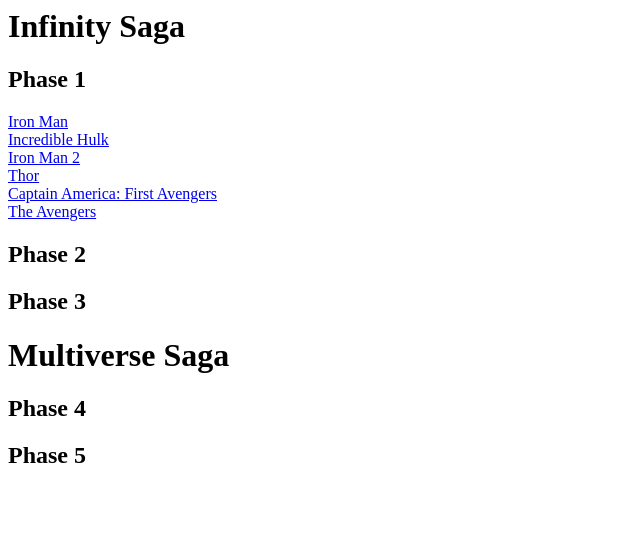
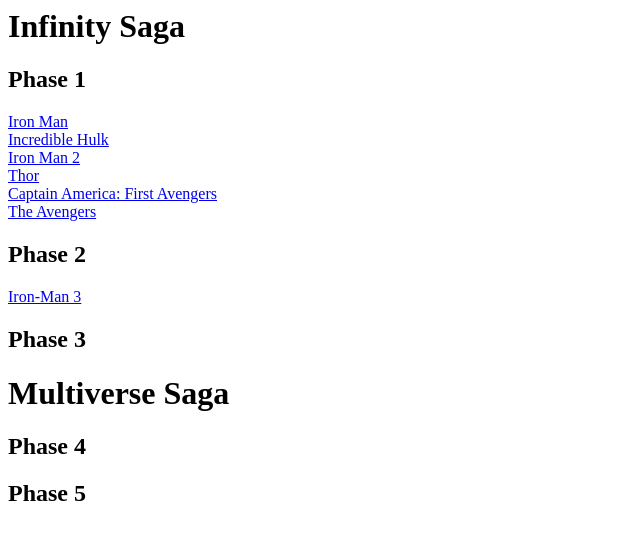
Before and after one commit to tristanhache/marvel-wiki, a Flask app: page / in a window 1280 px wide. Shown: the top 540 px of the page, without its empty margins (0-640 px from the left). Run offline with Flask 3, Linux system fonts and the light colour scheme; some libraries are stand-ins or nearby versions.

Commit message:
hgfuhyfdhsiuhfiugd

```diff
--- a/app.py
+++ b/app.py
@@ -10,6 +10,8 @@
 @app.errorhandler(404)
 def not_found(error):
     return render_template('error.html'), 404
+
+
 
 @app.route("/iron-man")
 def ironman():
@@ -34,3 +36,9 @@
 @app.route("/the-avengers")
 def theavengers():
     return render_template("movies/marvel/the-avengers.html")
+
+
+
+@app.route("/iron-man-3")
+def ironman3():
+    return render_template("movies/marvel/phase2/iron-man-3.html")
--- a/templates/index.html
+++ b/templates/index.html
@@ -30,6 +30,9 @@
         </div>
         <div class="phase-2">
             <h2>Phase 2</h2>
+            <div>
+                <a href="/iron-man-3">Iron-Man 3</a>
+            </div>
         </div>
         <div class="phase-3">
             <h2>Phase 3</h2>
```
Also changed, not shown: templates/movies/marvel/phase1/captain-america-first-avengers.html (renamed from templates/movies/marvel/captain-america-first-avengers.html), templates/movies/marvel/phase1/incredible-hulk.html (renamed from templates/movies/marvel/incredible-hulk.html), templates/movies/marvel/phase1/iron-man-2.html (renamed from templates/movies/marvel/iron-man-2.html), templates/movies/marvel/phase1/iron-man.html (renamed from templates/movies/marvel/iron-man.html), templates/movies/marvel/phase1/the-avengers.html (renamed from templates/movies/marvel/the-avengers.html), templates/movies/marvel/phase1/thor.html (renamed from templates/movies/marvel/thor.html), templates/movies/marvel/phase2/iron-man-3.html (added).
